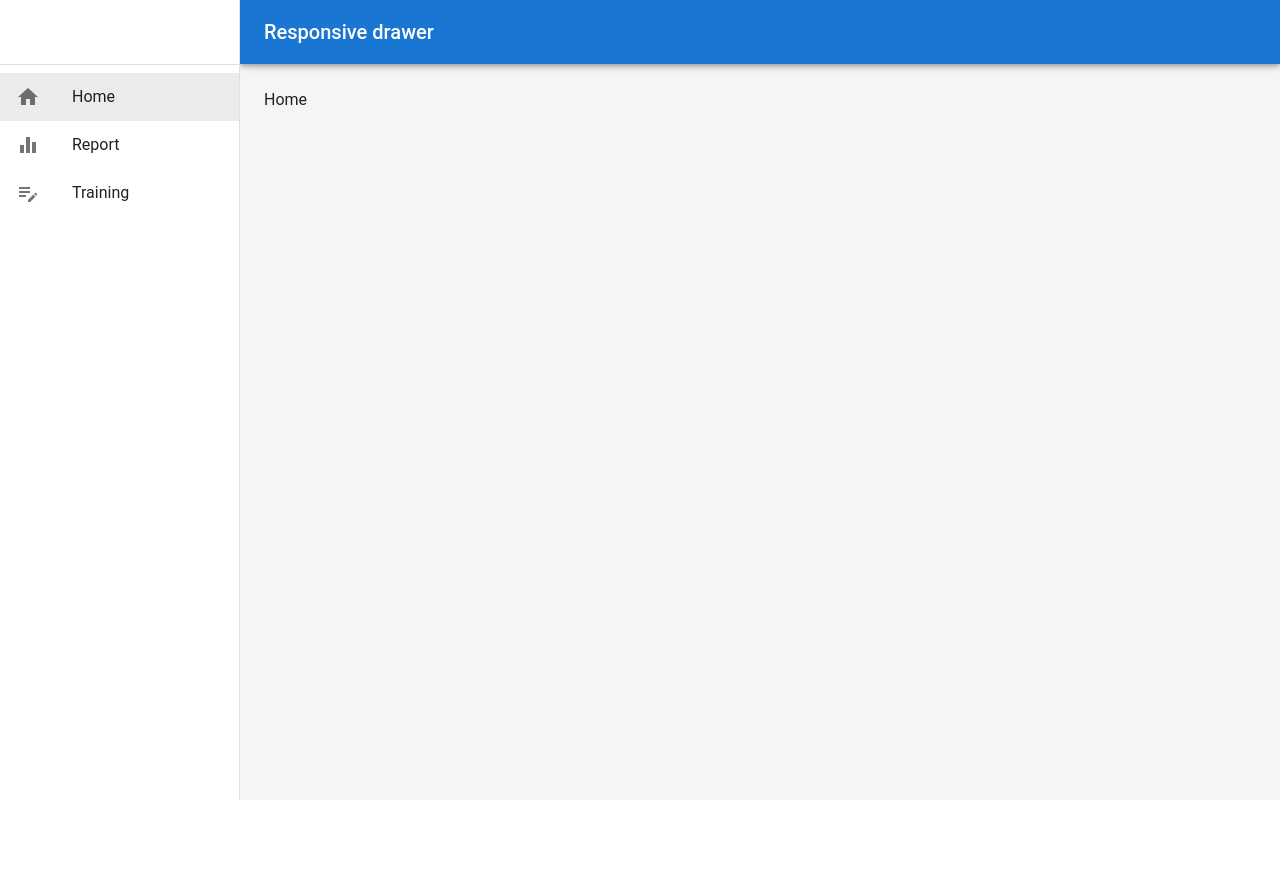
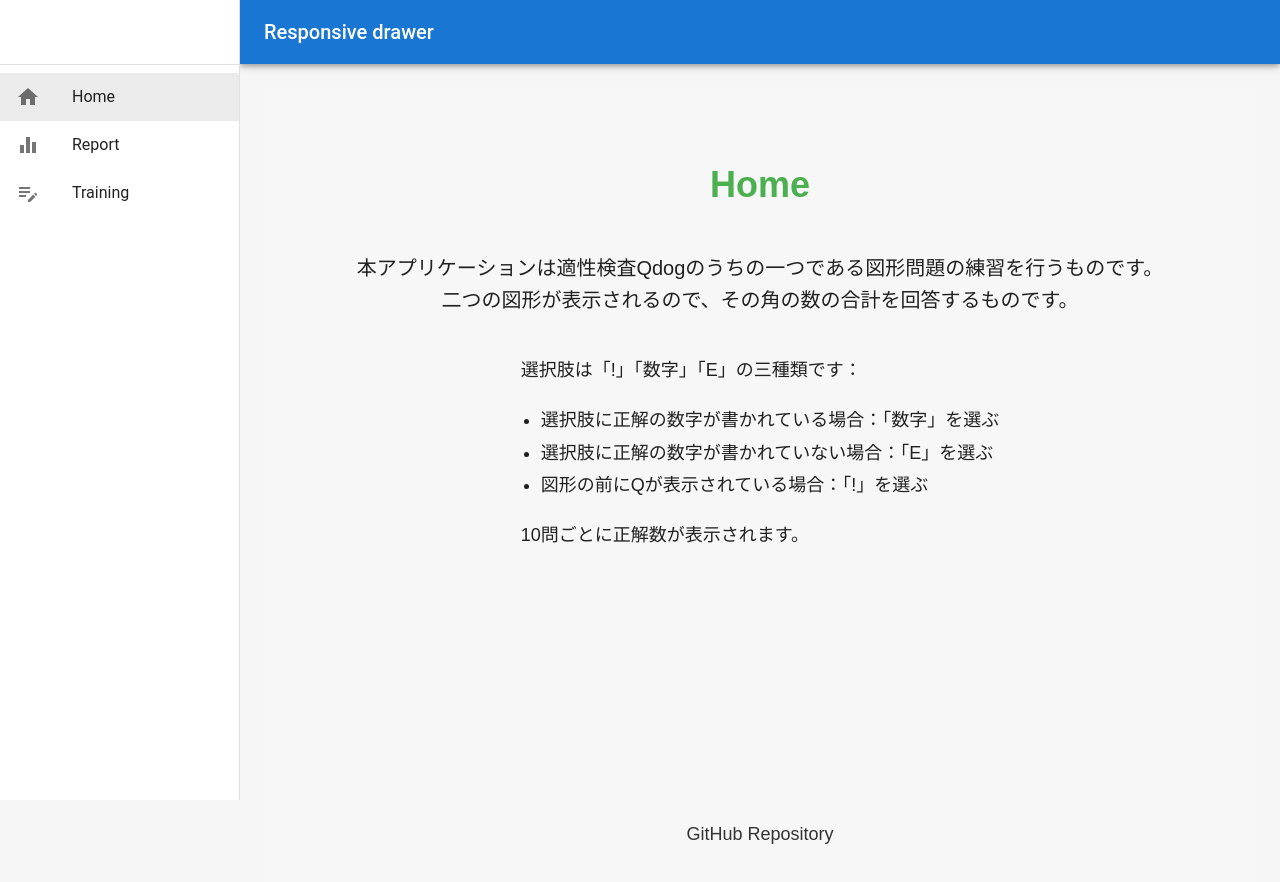
Before and after one commit to HinataYasukawa/Qdog, a React (Create React App) app in the folder frontend/: page / in a window 1280 px wide. Shown: the top 882 px of the page. Before the commit the page ends 800 px from the top, so only its background shows below. Built offline with nearby package versions, Linux system fonts and the light colour scheme; the HTML template or start-up script is replaced by a standard one.

Commit message:
中身を記述し見た目を変更しました

```diff
--- /dev/null
+++ b/frontend/src/pages/Home.css
@@ -0,0 +1,55 @@
+/* 全体のレイアウト */
+.home-container {
+    display: flex;
+    flex-direction: column;
+    align-items: center;
+    padding: 40px;
+    background-color: #f7f7f7;
+    min-height: 100vh;
+    font-family: 'Arial', sans-serif;
+  }
+
+  /* タイトルのスタイル */
+  .home-title {
+    font-size: 36px;
+    font-weight: bold;
+    color: #4CAF50;
+    margin-bottom: 20px;
+  }
+
+  /* 説明テキストのスタイル */
+  .home-description {
+    font-size: 20px;
+    line-height: 1.6;
+    text-align: center;
+    margin-bottom: 20px;
+  }
+
+  /* 指示テキストのスタイル */
+  .home-instructions {
+    font-size: 18px;
+    line-height: 1.8;
+    margin-bottom: 30px;
+  }
+
+  .home-instructions ul {
+    list-style-type: disc;
+    padding-left: 20px;
+  }
+
+  /* フッターのGitHubリンクのスタイル */
+  .home-footer {
+    margin-top: auto;
+  }
+
+  .github-link {
+    font-size: 18px;
+    color: #333;
+    text-decoration: none;
+    border-bottom: 2px solid transparent;
+    transition: border-color 0.3s;
+  }
+
+  .github-link:hover {
+    border-color: #4CAF50;
+  }
--- a/frontend/src/pages/Home.tsx
+++ b/frontend/src/pages/Home.tsx
@@ -1,9 +1,35 @@
-import React from 'react'
+import React from 'react';
+import './Home.css';
 
 const Home = () => {
   return (
-    <div>Home</div>
-  )
-}
+    <div className="home-container">
+      <h2 className="home-title">Home</h2>
+      <p className="home-description">
+        本アプリケーションは適性検査Qdogのうちの一つである図形問題の練習を行うものです。<br />
+        二つの図形が表示されるので、その角の数の合計を回答するものです。
+      </p>
+      <p className="home-instructions">
+        選択肢は「!」「数字」「E」の三種類です：
+        <ul>
+          <li>選択肢に正解の数字が書かれている場合：「数字」を選ぶ</li>
+          <li>選択肢に正解の数字が書かれていない場合：「E」を選ぶ</li>
+          <li>図形の前にQが表示されている場合：「!」を選ぶ</li>
+        </ul>
+        10問ごとに正解数が表示されます。
+      </p>
+      <div className="home-footer">
+        <a
+          href="https://github.com/HinataYasukawa/Qdog"
+          target="_blank"
+          rel="noopener noreferrer"
+          className="github-link"
+        >
+          GitHub Repository
+        </a>
+      </div>
+    </div>
+  );
+};
 
-export default Home
+export default Home;
--- a/frontend/src/pages/Report.tsx
+++ b/frontend/src/pages/Report.tsx
@@ -2,7 +2,7 @@ import React from 'react'
 
 const Report = () => {
   return (
-    <div>Report</div>
+    <div>未実装</div>
   )
 }
 
```
